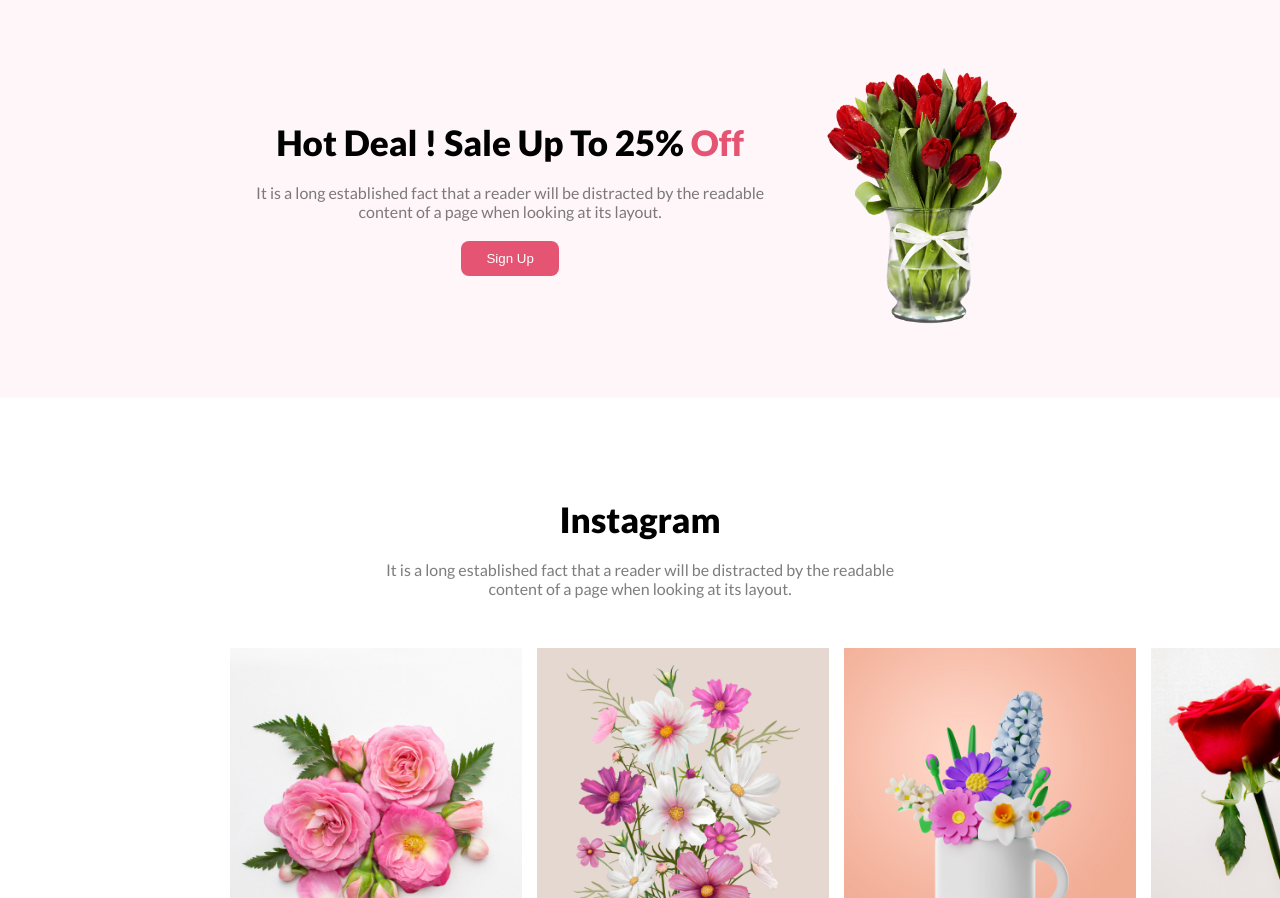
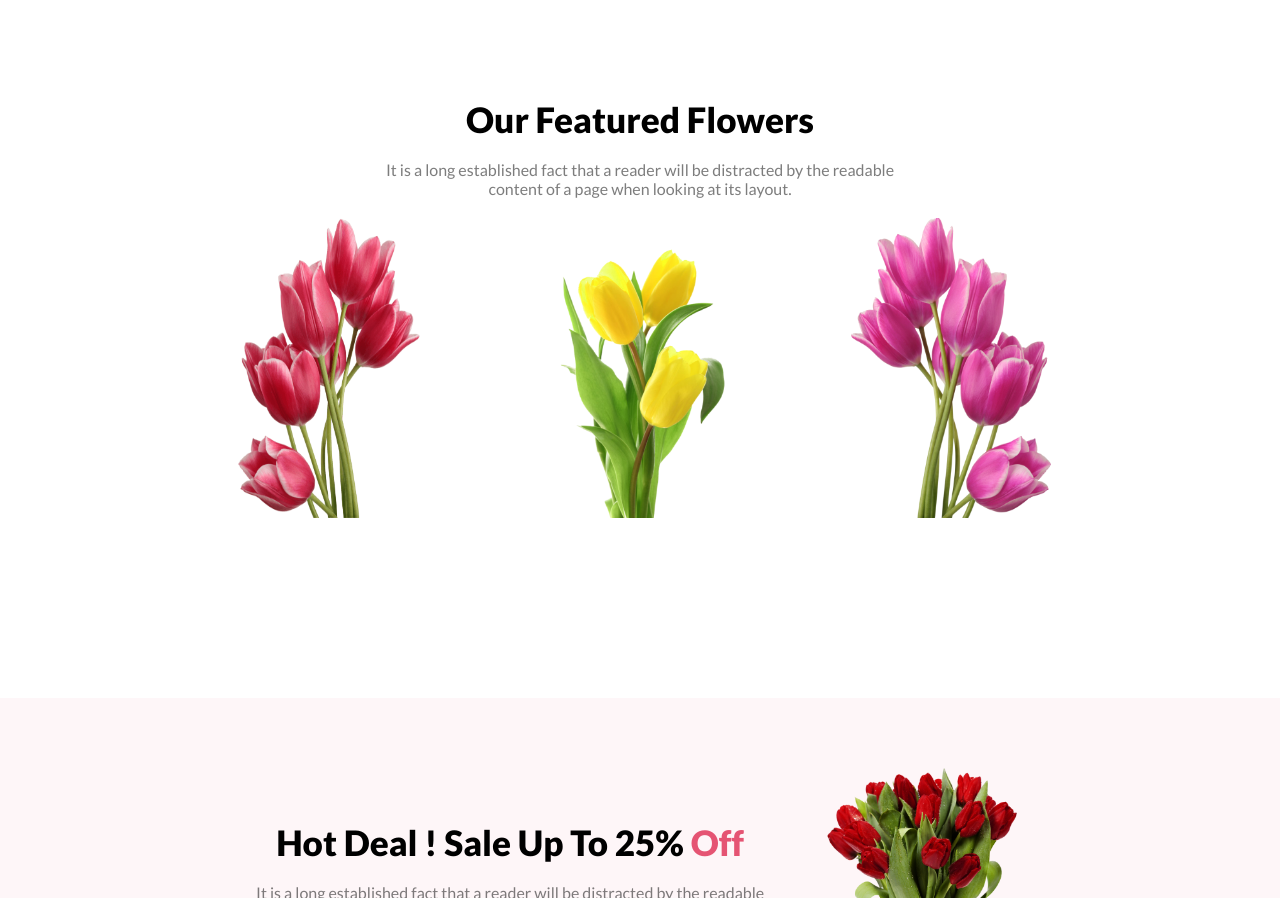
Before and after one commit to mdosmangoni6355/Assignment-1, a plain HTML site: page index.html in a window 1280 px wide. Shown: the part 602-1500 px from the top of the page. Drawn offline with Linux system fonts and the light colour scheme.

Commit message:
Featured part added

```diff
--- a/index.html
+++ b/index.html
@@ -25,6 +25,18 @@
         </section>
     </header>
     <main>
+        <section class="featured">
+            <div>
+            <h3>Our Featured Flowers</h3>
+            <p>It is a long established fact that a reader will be distracted by the readable
+            <br> content of a page when looking at its layout.</p>
+            </div>
+            <div class="img_item">
+                <img src="assets/pngwing 10.png" alt="Flower">
+                <img src="assets/pngwing 7.png" alt="Flower">
+                <img src="assets/pngwing 6.png" alt="Flower">
+            </div>
+        </section>
         <section class="signup_container">
             <div class="signup_content">
                 <div>
--- a/styles/flower-shop.css
+++ b/styles/flower-shop.css
@@ -44,6 +44,32 @@ body{
     padding: 10px 25px;
     border-radius: 8px;
     border: none;
+}
+
+/* Featured Section */
+.featured{
+    margin: 0 auto;
+    margin-top: 100px;;
+    width: 80%;
+    height: 600px;
+    text-align: center;
+}
+.img_item{
+    margin-top: 20px;
+    display: flex;
+    justify-content: space-evenly;
+    gap: 10px;
+}
+.featured h3{
+    font-size: 35px;
+    font-weight: 900;
+}
+.featured p{
+    margin-top: 20px;
+    color: rgba(39, 39, 39, 0.60);
+}
+.img_item img{
+    width: 200px;
 }
 
 /* Sign UP Area */
```
